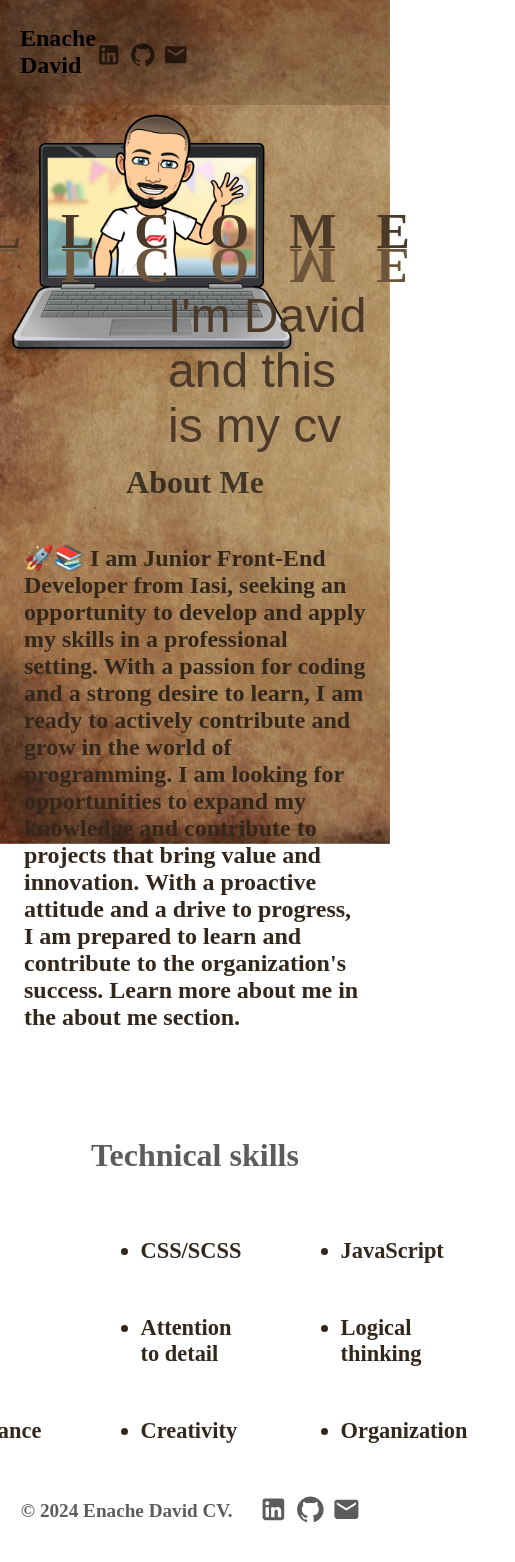
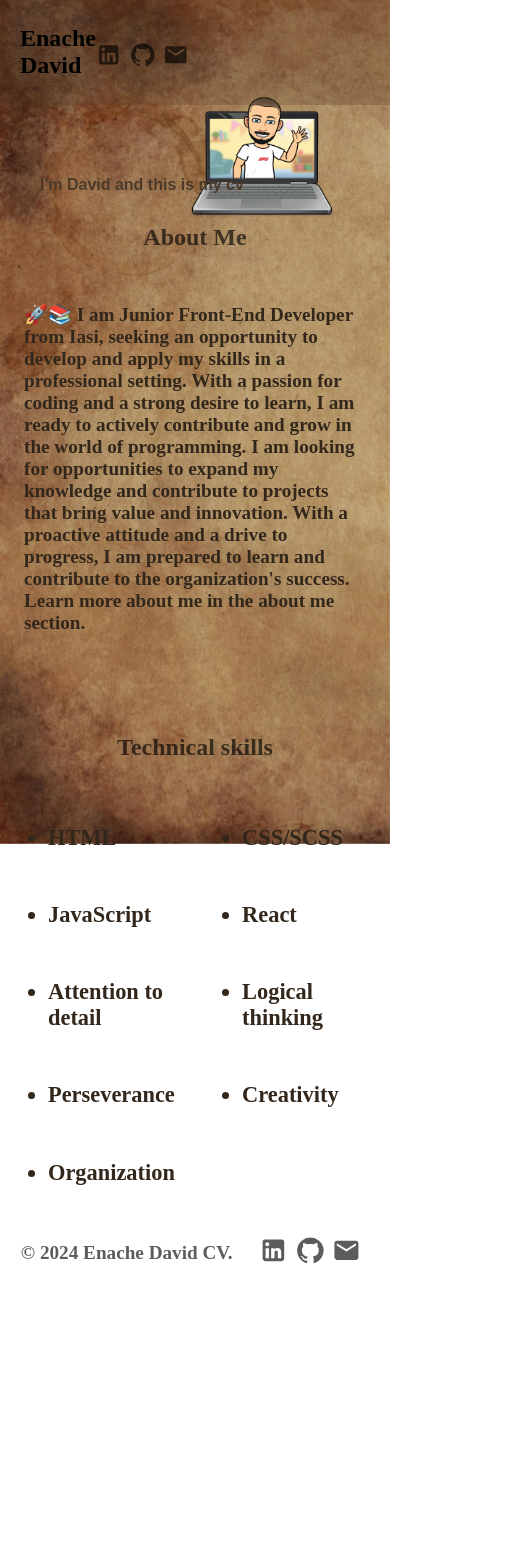
Before and after one commit to Enache213/Enache-David-CV, a React (Vite) app in the folder cv-project-react/: page /home in a window 390 px wide. Shown: the whole page, 515 px wide, since content can reach past the window. After the commit the page ends 1304 px from the top, so only its background shows below. Built offline with nearby package versions, Linux system fonts and the light colour scheme.

Commit message:
media querry 1

```diff
--- a/cv-project-react/src/pages/Home/AboutMe.module.scss
+++ b/cv-project-react/src/pages/Home/AboutMe.module.scss
@@ -15,6 +15,8 @@
       display: flex;
       align-items: center;
       justify-content: center;
+      position: relative;
+      top: 2rem;
      color: rgb(0 0 0 / 64%);
      font-size: 3rem;
 
@@ -37,6 +39,8 @@ margin-top: 5rem;
   display: flex;
   align-items: center;
   justify-content: center;
+  position: relative;
+  bottom: 1rem;
   color:  rgb(0 0 0 / 64%);
   font-size: 2.3rem;
   margin-bottom: 2rem;
@@ -52,7 +56,6 @@ margin-top: 5rem;
   margin: 2rem;
 
 .styleContent{
-   display: flex;
    margin-top: 4rem;
    color: rgb(51 39 28);
    margin: 0 2rem;
--- a/cv-project-react/src/pages/Home/AnimatedElement.module.scss
+++ b/cv-project-react/src/pages/Home/AnimatedElement.module.scss
@@ -73,3 +73,18 @@
 
 
     }
+    @media only screen and (max-width: 768px) {
+        .animatedElement {
+          .text {
+            display: none;
+          }
+        }
+      }
+
+      @media only screen and (max-width: 480px) {
+        .animatedElement {
+          .text {
+            display: none;
+          }
+        }
+      }
--- a/cv-project-react/src/pages/Home/AnimatedText.module.scss
+++ b/cv-project-react/src/pages/Home/AnimatedText.module.scss
@@ -17,3 +17,15 @@
        // eliminăm marginile paragrafului pentru a evita spațiile inutile
     }
   }
+  @media screen and (max-width: 768px) {
+    .typingContainer {
+      margin-bottom: 5rem;
+    }
+
+    .typingContainer .textEffect {
+      font-size: 1rem;
+      margin-left: 2rem;
+      margin-top: -3rem;
+      font-weight: bold;
+    }
+  }
--- a/cv-project-react/src/pages/Home/HomePage.module.scss
+++ b/cv-project-react/src/pages/Home/HomePage.module.scss
@@ -41,12 +41,13 @@
         flex-direction: column;
         align-items: center;
         justify-content: center;
-        // margin-top: 3rem; /* Aliniază elementele pe axa verticală în centru */
 
         .h2Title {
           display: flex;
           align-items: center;
           justify-content: center;
+          position: relative;
+          bottom: 1rem;
          color:  rgb(0 0 0 / 64%);
          font-size: 2rem;
          margin-top: -4rem;
@@ -98,3 +99,42 @@
       }
 
 }
+
+@media only screen and (max-width: 768px) {
+  .mainContainer {
+    .imageContainer {
+      width: 10rem;
+      height: 10rem;
+      margin-right: 2rem;
+
+      .myImg {
+        width: 9rem;
+        height: 9rem;
+      }
+    }
+
+    .aboutMeContainer {
+      .h2Title {
+        font-size: 1.5rem;
+      }
+
+      .contentStyle {
+        font-size: 1.2rem;
+      }
+    }
+
+    .skillsContainer {
+      .skillsHeader {
+        font-size: 1.5rem;
+      }
+
+      .skillsGrid {
+        grid-template-columns: repeat(2, 1fr);
+
+        .skillsColumn {
+          margin-right: 1rem;
+        }
+      }
+    }
+  }
+}
```
Also changed, not shown: cv-project-react/src/pages/Home/AboutMe.jsx (line endings or trailing spaces).
